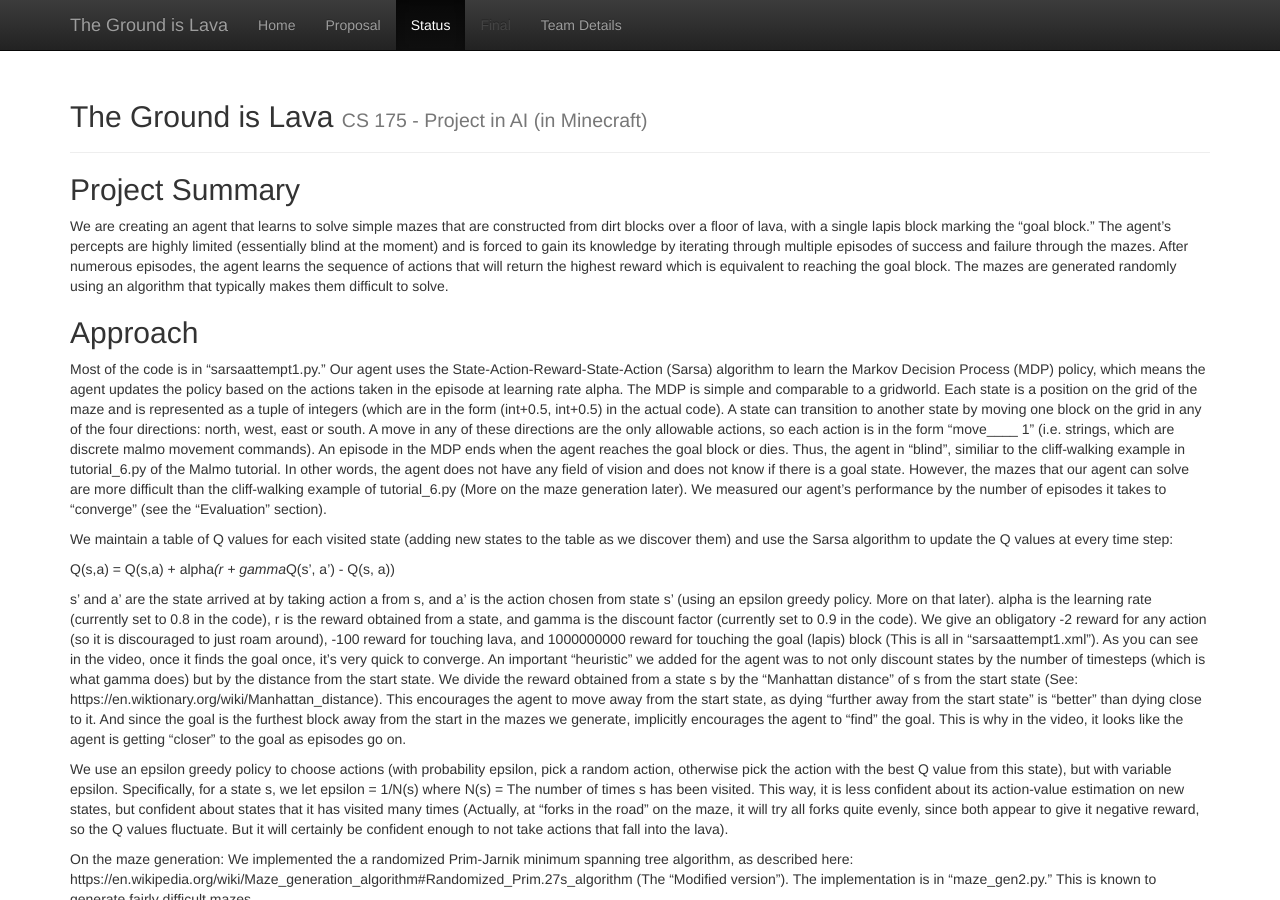
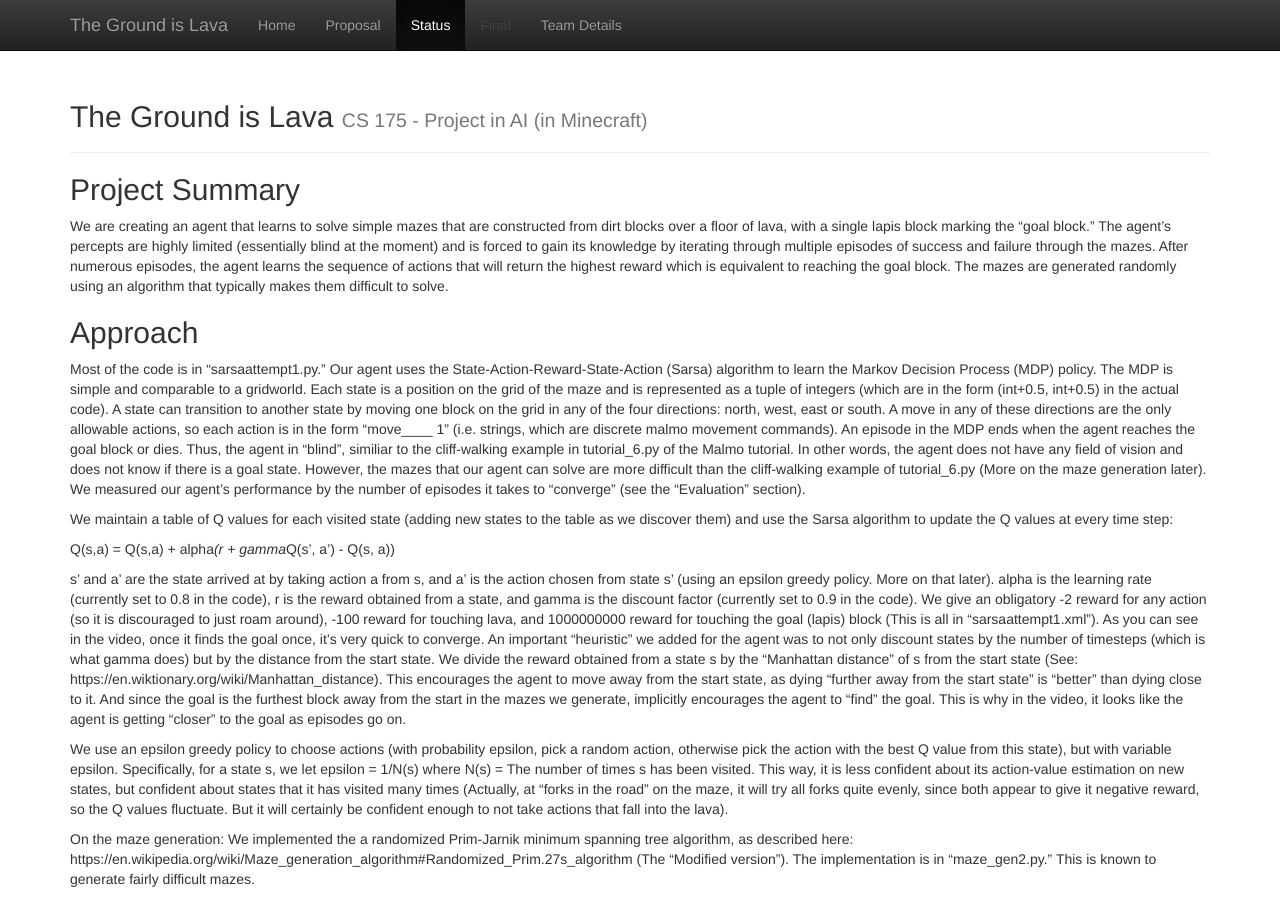
Before and after one commit to katmannn/The-Ground-is-Lava, a Jekyll site: the page built from docs/status.md, in a window 1280 px wide and 900 px high. Built offline with Jekyll 4.4.1, drawn with Linux system fonts in a browser that asks for light colours.

Commit message:
Update status.md

```diff
--- a/docs/status.md
+++ b/docs/status.md
@@ -6,7 +6,7 @@ title: Status
 We are creating an agent that learns to solve simple mazes that are constructed from dirt blocks over a floor of lava, with a single lapis block marking the "goal block." The agent's percepts are highly limited (essentially blind at the moment) and is forced to gain its knowledge by iterating through multiple episodes of success and failure through the mazes. After numerous episodes, the agent learns the sequence of actions that will return the highest reward which is equivalent to reaching the goal block. The mazes are generated randomly using an algorithm that typically makes them difficult to solve.
 
 ## Approach
-Most of the code is in "sarsaattempt1.py." Our agent uses the State-Action-Reward-State-Action (Sarsa) algorithm to learn the Markov Decision Process (MDP) policy, which means the agent updates the policy based on the actions taken in the episode at learning rate alpha. The MDP is simple and comparable to a gridworld. Each state is a position on the grid of the maze and is represented as a tuple of integers (which are in the form (int+0.5, int+0.5) in the actual code). A state can transition to another state by moving one block on the grid in any of the four directions: north, west, east or south. A move in any of these directions are the only allowable actions, so each action is in the form "move____ 1" (i.e. strings, which are discrete malmo movement commands). An episode in the MDP ends when the agent reaches the goal block or dies. Thus, the agent in "blind", similiar to the cliff-walking example in tutorial_6.py of the Malmo tutorial. In other words, the agent does not have any field of vision and does not know if there is a goal state. However, the mazes that our agent can solve are more difficult than the cliff-walking example of tutorial_6.py (More on the maze generation later). We measured our agent's performance by the number of episodes it takes to "converge" (see the "Evaluation" section).
+Most of the code is in "sarsaattempt1.py." Our agent uses the State-Action-Reward-State-Action (Sarsa) algorithm to learn the Markov Decision Process (MDP) policy. The MDP is simple and comparable to a gridworld. Each state is a position on the grid of the maze and is represented as a tuple of integers (which are in the form (int+0.5, int+0.5) in the actual code). A state can transition to another state by moving one block on the grid in any of the four directions: north, west, east or south. A move in any of these directions are the only allowable actions, so each action is in the form "move____ 1" (i.e. strings, which are discrete malmo movement commands). An episode in the MDP ends when the agent reaches the goal block or dies. Thus, the agent in "blind", similiar to the cliff-walking example in tutorial_6.py of the Malmo tutorial. In other words, the agent does not have any field of vision and does not know if there is a goal state. However, the mazes that our agent can solve are more difficult than the cliff-walking example of tutorial_6.py (More on the maze generation later). We measured our agent's performance by the number of episodes it takes to "converge" (see the "Evaluation" section).
 
 We maintain a table of Q values for each visited state (adding new states to the table as we discover them) and use the Sarsa algorithm to update the Q values at every time step:
 
```
